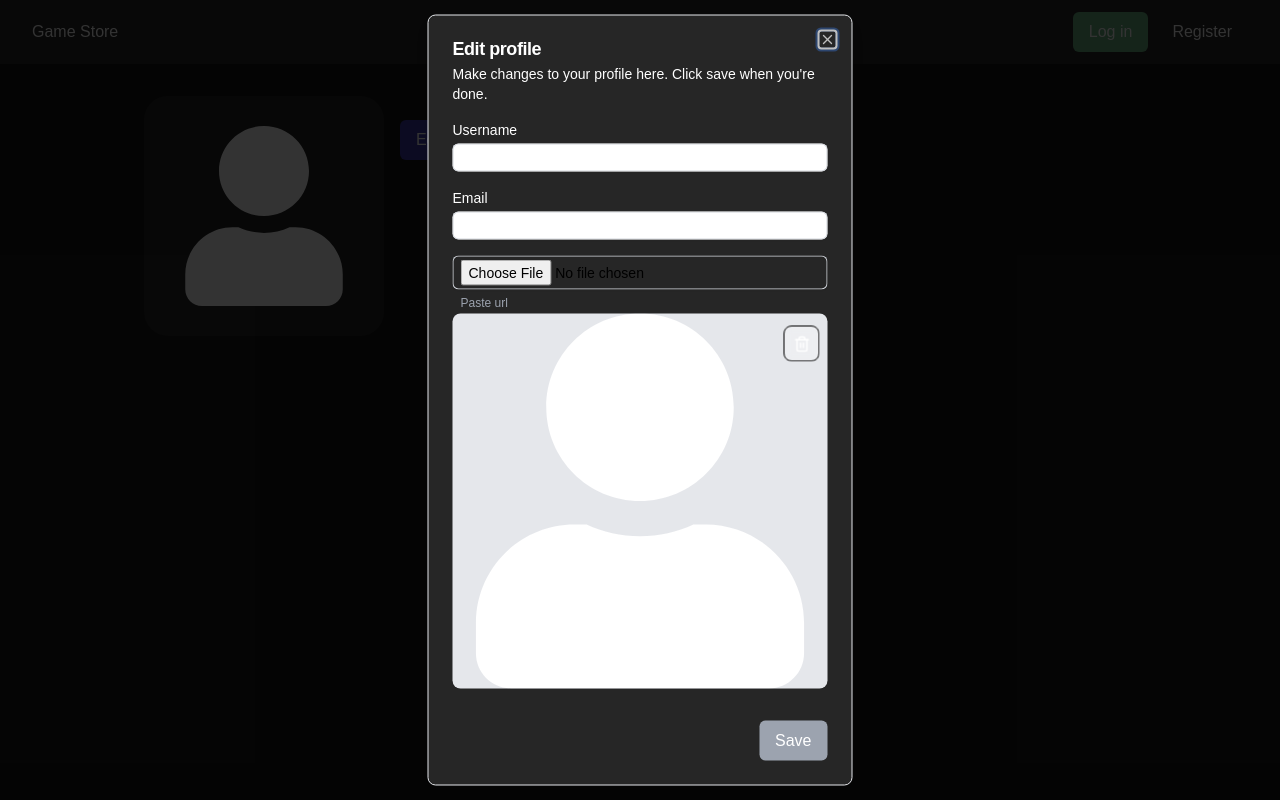
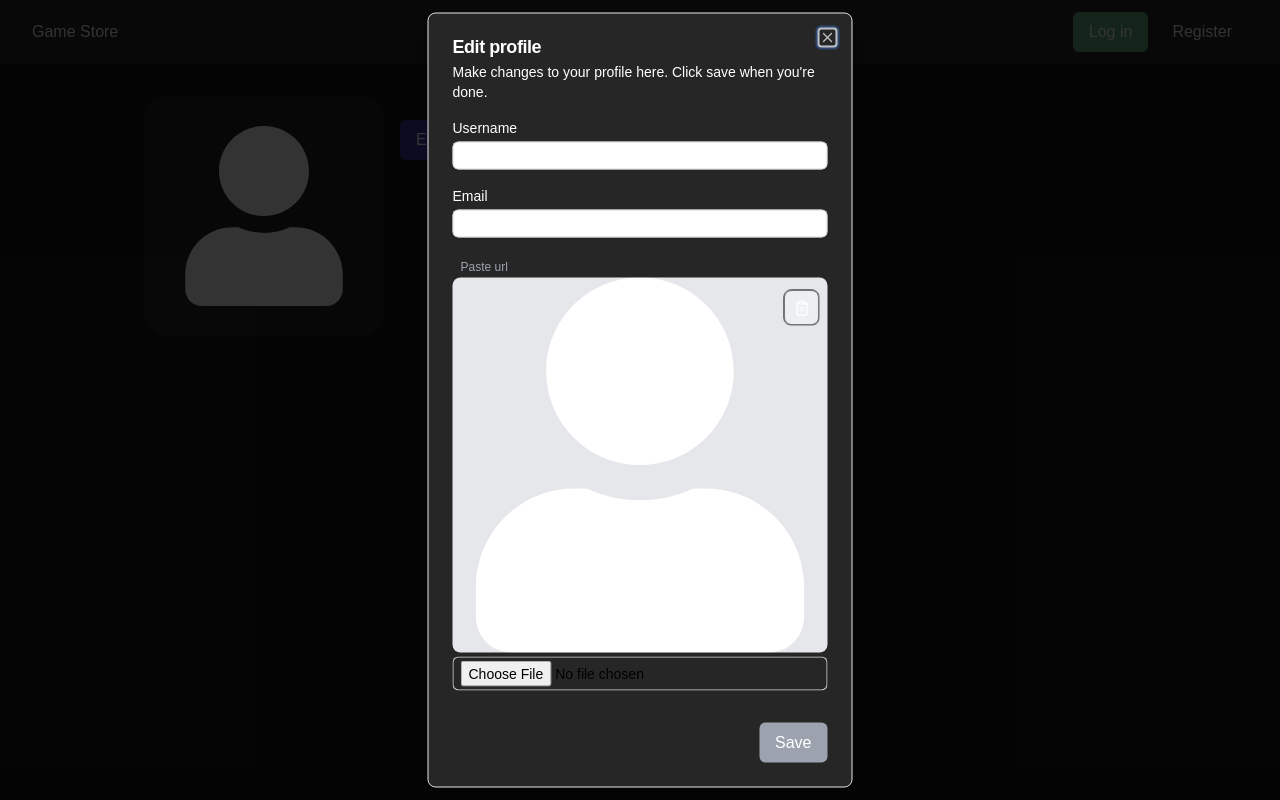
Before and after one commit to sinarhen/GameStore, a React (Create React App) app in the folder client/: page /me in a window 1280 px wide. Both pictures are taken after a click on the button "Edit". Built offline with nearby package versions, Linux system fonts and the light colour scheme; the HTML template or start-up script is replaced by a standard one.

Commit message:
Images uploading is working good now

```diff
--- a/client/src/components/EditProfileForm.tsx
+++ b/client/src/components/EditProfileForm.tsx
@@ -84,6 +84,7 @@ export default function EditProfileForm({initialValues} : {initialValues: any}){
         return null;
     }
 
+    console.log(form.getValues().avatarUrl)
     return (
         <form className="space-y-4" onSubmit={form.handleSubmit(onSubmit)}>
             <Input {...form.register('name')} label="Username" error={form.formState.errors.name?.message} />
@@ -95,7 +96,7 @@ export default function EditProfileForm({initialValues} : {initialValues: any}){
                     form.resetField('avatarUrl');
                   }
                 } }>
-                  <DialogContent className="bg-neutral-800">
+                  <DialogContent className="bg-neutral-800 text-white">
                     <DialogHeader>
                       <DialogTitle>
                         Paste URL
@@ -103,7 +104,12 @@ export default function EditProfileForm({initialValues} : {initialValues: any}){
                       <DialogDescription>
                         Paste URL of your profile avatar here.
                       </DialogDescription>
-                        <Input {...form.register('avatarUrl')} label="Profile avatar" error={form?.formState?.errors?.avatarUrl?.message?.toString()} value={imageUrlDialogTempInput} onChange={(e) => setImageUrlDialogTempInput(e.target.value)}/>
+                        <Input
+                        {...form.register('avatarUrl')}
+                        label="Profile avatar"
+                        error={form?.formState?.errors?.avatarUrl?.message?.toString()}
+                        value={imageUrlDialogTempInput}
+                        onChange={(e) => setImageUrlDialogTempInput(e.target.value)}/>
 
                       <DialogFooter>
                         <DialogClose asChild>
@@ -111,6 +117,7 @@ export default function EditProfileForm({initialValues} : {initialValues: any}){
                             className="bg-indigo-600 bg-opacity-70 transition-all hover:bg-indigo-500 mt-4 hover:bg-opacity-100 text-white px-4 py-2 rounded-md"
                             disabled={!isValidURLImage(imageUrlDialogTempInput)}
                             onClick={() => {
+                                console.log("saving url image: ", imageUrlDialogTempInput);
                               form.setValue("avatarUrl", imageUrlDialogTempInput);
                               setImageUrlDialogTempInput("");
                               setInputType("url");
@@ -130,29 +137,15 @@ export default function EditProfileForm({initialValues} : {initialValues: any}){
             </Dialog>
 
             <div>
-                <div className='block'>
-                        <Input
-                        style={{display: 'block'}}
-                        multiple={false}
-                        onChange={(e) => {
-                            if (!e?.target?.files || !e.target.files[0]) {
-                            return;
-                            }
-                            form.setValue('avatarUrl', e?.target?.files[0]);
-                            setImageUrlFromFile(e?.target?.files[0]);
-                            setInputType("file");
-                        }} type='file' />
-
-                </div>
                 <span className='cursor-pointer right-0 ml-2 text-xs text-gray-400' onClick={toogleImageUrlDialog}>
                 Paste url
                 </span>
 
                 {
                     <div className='w-full relative bg-gray-200 overflow-hidden rounded-lg'>
-                        <div className="w-full aspect-square">
-                        {tempSrcUrlForFile || form.getValues().avatarUrl?.value ? (
-                            <img src={tempSrcUrlForFile ?? form.getValues().avatarUrl?.value} className="object-cover w-full h-full bg-center"/>
+                        <div className="w-full h-full aspect-square">
+                        {tempSrcUrlForFile || form.getValues().avatarUrl ? (
+                            <img src={tempSrcUrlForFile ?? form.getValues().avatarUrl} className="object-cover w-full h-full bg-center"/>
                         ) : (
                             <FaUser className="w-full h-full"/>
 
@@ -175,6 +168,21 @@ export default function EditProfileForm({initialValues} : {initialValues: any}){
                     </span>
                     </div>
                 }
+
+                <div className='block'>
+                        <Input
+                        style={{display: 'block'}}
+                        multiple={false}
+                        onChange={(e) => {
+                            if (!e?.target?.files || !e.target.files[0]) {
+                            return;
+                            }
+                            form.setValue('avatarUrl', e?.target?.files[0]);
+                            setImageUrlFromFile(e?.target?.files[0]);
+                            setInputType("file");
+                        }} type='file' />
+
+                </div>
             </div>
 
                <DialogFooter>
```
